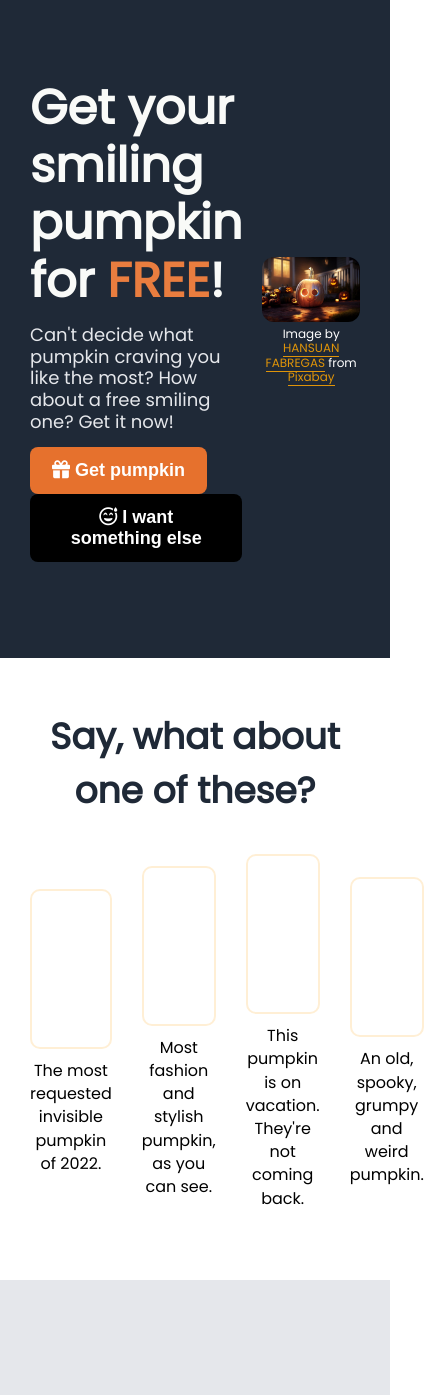
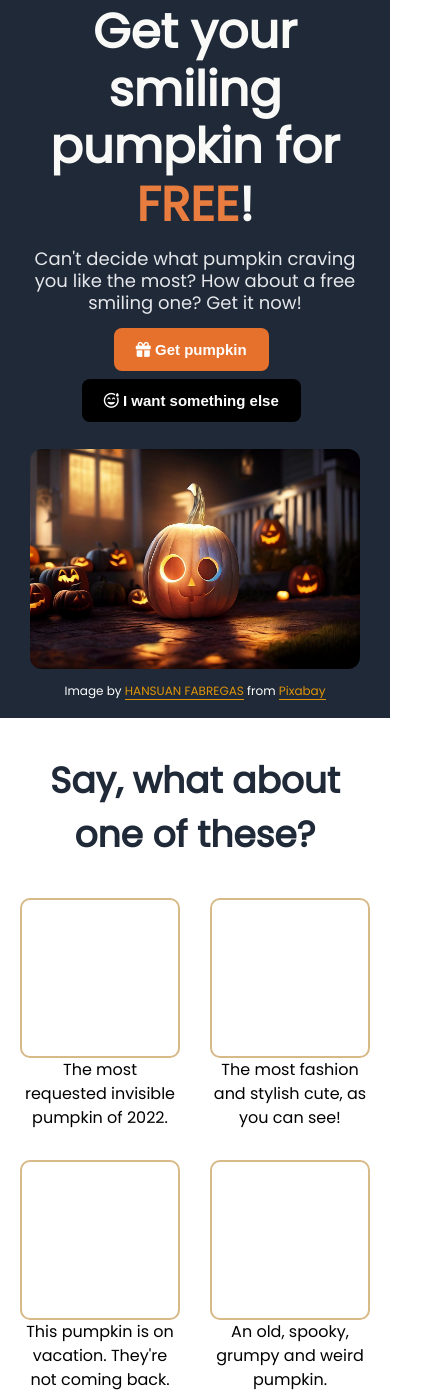
Before and after one commit to amShuri/Landing-Page, a plain HTML site: page index.html in a window 390 px wide. Shown: the part 77-1472 px from the top of the page, 424 px wide, since content can reach past the window. Drawn offline with Linux system fonts and the light colour scheme.

Commit message:
Add basic media queries for responsiveness

```diff
--- a/index.html
+++ b/index.html
@@ -84,7 +84,7 @@
         <div class="information__box">
           <div class="information__placeholder"></div>
           <p class="information__paragraph">
-            Most fashion and stylish pumpkin, as you can see.
+            The most fashion and stylish cute, as you can see!
           </p>
         </div>
 
@@ -123,7 +123,9 @@
             Join the waiting list and receive free pumpkins every year!
           </p>
         </div>
-        <button class="cta__button">Join list</button>
+        <div class="cta__box">
+          <button class="cta__button">Join list</button>
+        </div>
       </div>
       <div class="flex-center">
         <span class="pixabay-credits dark"
--- a/style.css
+++ b/style.css
@@ -105,6 +105,11 @@ button {
   margin: 15px 0;
 }
 
+.hero__button:nth-of-type(1) {
+  margin-right: 0.5em;
+  margin-bottom: 0.5em;
+}
+
 .hero__button--dark {
   background-color: rgb(0, 0, 0);
 }
@@ -118,8 +123,7 @@ button {
   max-width: 600px;
 }
 
-.hero__box,
-.information__box {
+.hero__box {
   flex: 1;
 }
 
@@ -129,9 +133,10 @@ button {
 }
 
 .information .container {
-  max-width: 820px;
+  flex-wrap: wrap;
   gap: 1.5rem;
-  padding: 0 1.5rem;
+  justify-content: center;
+  max-width: 816px;
 }
 
 .information__title {
@@ -142,18 +147,21 @@ button {
   text-align: center;
 }
 
+.information__box {
+  flex-basis: 160px;
+}
+
 .information__placeholder {
   background-color: #fff;
   border-radius: 10px;
-  border: 2px solid papayawhip;
+  border: 2px solid #d8b988;
   height: 160px;
 }
 
 .information__paragraph {
   font-size: 16px;
-  margin: 0.5rem 0;
+
   text-align: center;
-  line-height: 1.45;
 }
 
 .quote {
@@ -166,22 +174,21 @@ button {
 }
 
 .quote__signature {
+  display: flex;
   font-size: 22px;
   font-style: normal;
   font-weight: bold;
-  display: flex;
   justify-content: flex-end;
 }
 
 .quote .container {
-  max-width: 780px;
+  max-width: 768px;
   min-height: 70vh;
   padding: 0 1.5rem;
 }
 
 .cta {
-  color: #000;
-  margin: 4rem;
+  margin: 4rem 0;
 }
 
 .cta .container {
@@ -189,20 +196,15 @@ button {
   background-position: 0% 33%;
   background-size: cover;
   border-radius: 10px;
+  border: 2px solid orange;
   justify-content: space-between;
   max-width: 1000px;
   min-height: 30vh;
-  padding: 0 5rem;
-  border: 2px solid orange;
+  padding: 0.3em 1em;
 }
 
 .cta__title {
   font-size: 24px;
-}
-
-.cta__box {
-  flex: 1;
-  padding: 1em 0;
 }
 
 .cta__paragraph {
@@ -256,3 +258,47 @@ button {
 .dark {
   color: #000;
 }
+
+@media (max-width: 800px) {
+  .cta .container {
+    text-align: center;
+    justify-content: center;
+    flex-wrap: wrap;
+  }
+
+  .cta__box {
+    margin: 0 1em;
+  }
+}
+
+@media (max-width: 868px) {
+  .information {
+    padding: 0 0.5em;
+    margin-bottom: 1.5em;
+  }
+}
+
+@media (max-width: 1000px) {
+  .hero .container {
+    padding: 1em 0;
+    text-align: center;
+    justify-content: center;
+    flex-direction: column;
+    max-width: 800px;
+  }
+
+  .hero__img {
+    max-width: 800px;
+    margin-bottom: 0.5em;
+  }
+
+  .hero__button {
+    font-size: 0.75em;
+  }
+}
+
+@media (max-width: 1100px) {
+  .cta {
+    padding: 0 1em;
+  }
+}
```
